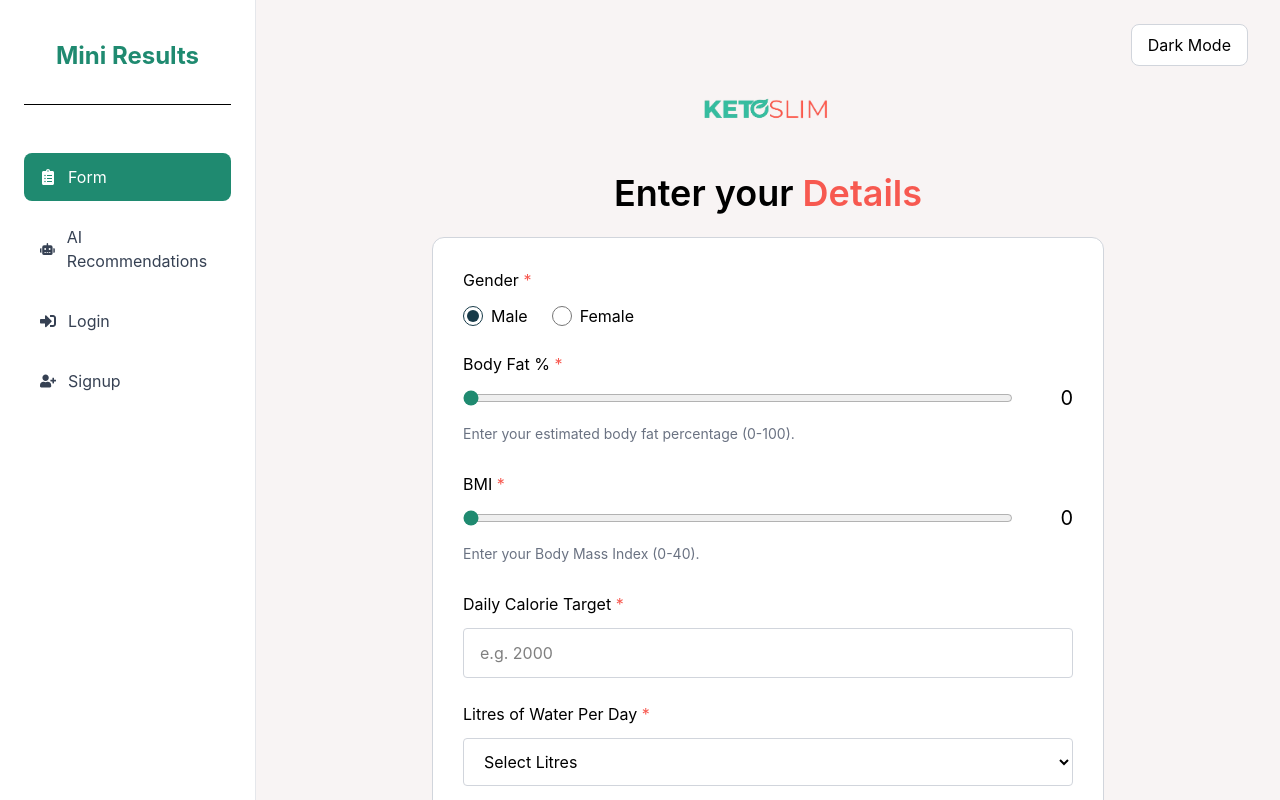
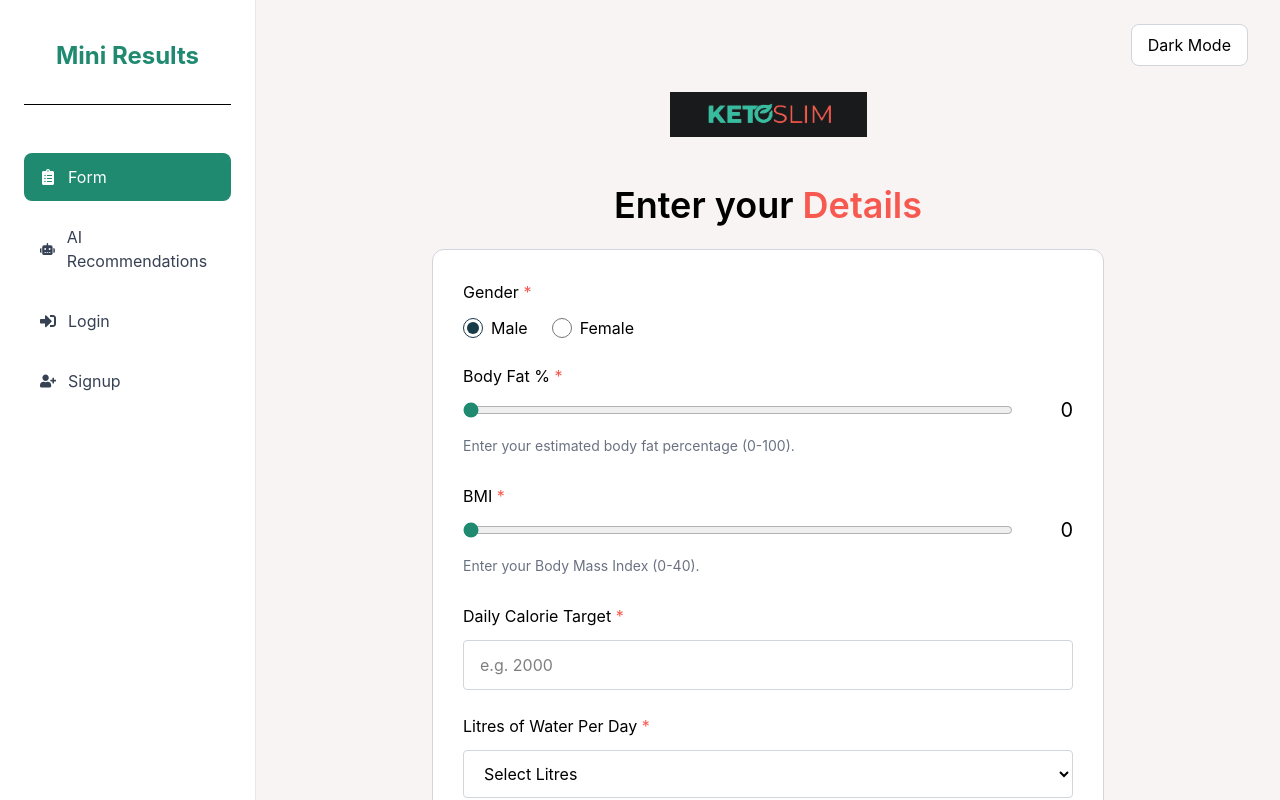
Before and after one commit to IrajFatima/mini-results-flow, a React (Vite) app in the folder frontend/: page / in a window 1280 px wide. Shown: the top 800 px of the page. Built offline with nearby package versions, Linux system fonts and the light colour scheme; no server answers.

Commit message:
Update Header.tsx

```diff
--- a/frontend/src/layout/Header.tsx
+++ b/frontend/src/layout/Header.tsx
@@ -31,7 +31,9 @@ function Header({ onMenuClick }: HeaderProps) {
 
         <div className="flex-1 flex justify-center pt-[76px]">
           <Link to="/" aria-label="Go to home page">
-            <img src="/logo.png" alt="" />
+            {isDark ?
+              <img src="/logo.png" alt="" /> : <img src="/logoDark.png" alt="" />
+            }
           </Link>
         </div>
 
```
